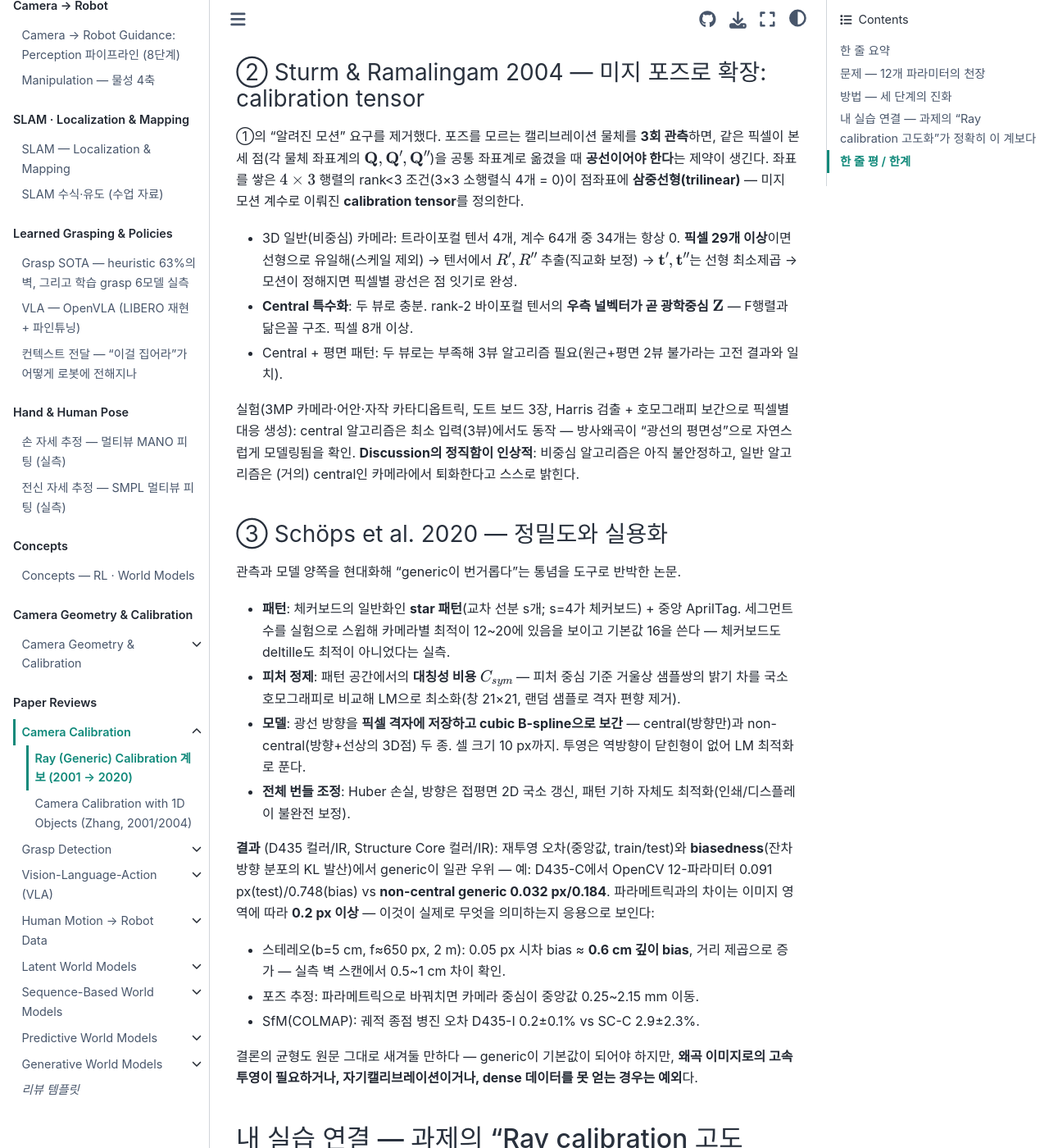
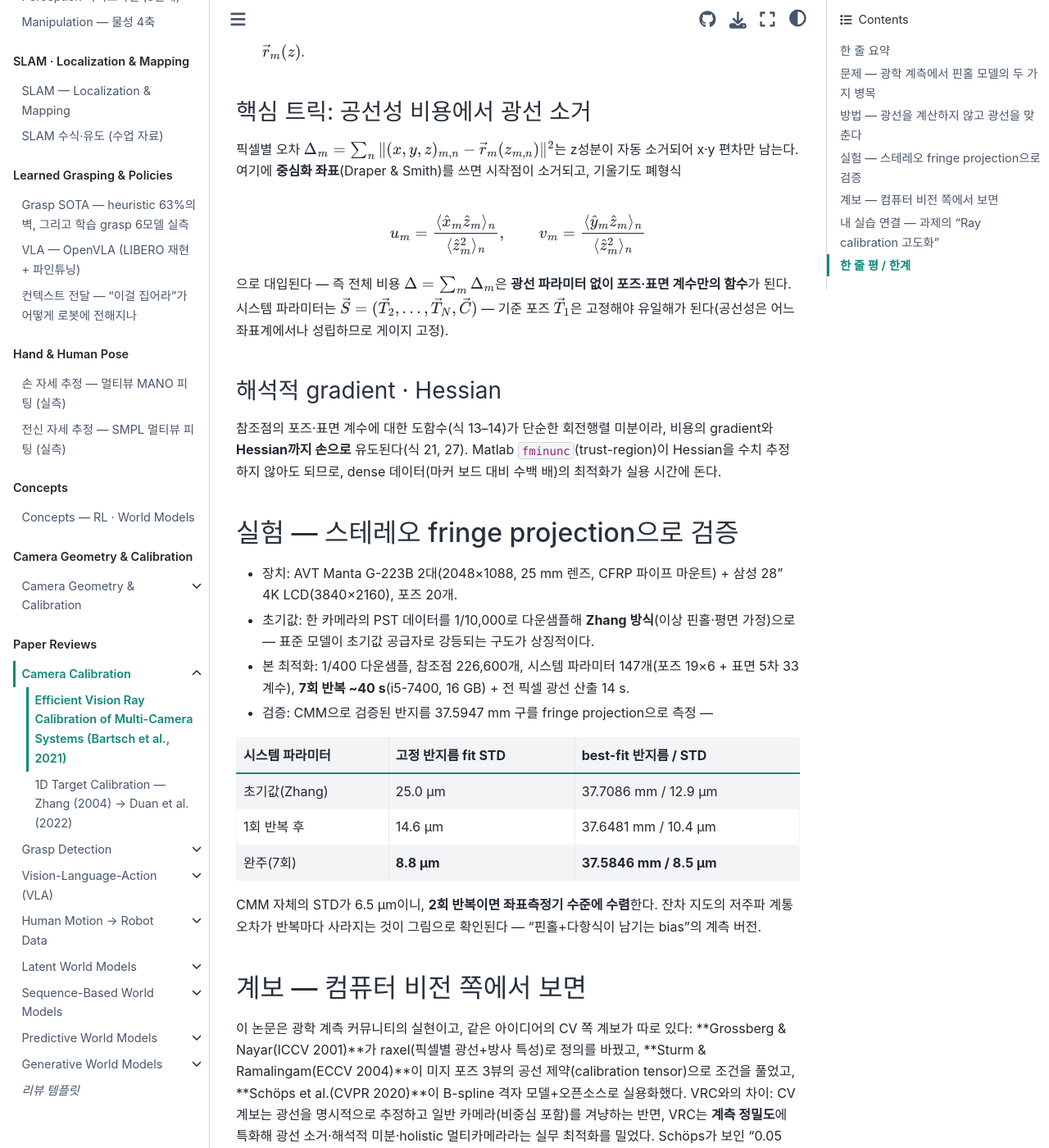
Before and after one commit to DoHyun468/robotics-study, a Jupyter Book: the page built from reviews/ray-calibration.md, in a window 1280 px wide and 1400 px high, scrolled down 1666 px. Shown: the whole window at 82% size. Built offline with Jupyter Book 1.0.4 settings and Sphinx 7.4.7 and the Sphinx Book theme 1.1.4, drawn with Linux system fonts in a browser that asks for light colours; some of the changed text lies outside the part shown.

Commit message:
리뷰 정정 — 실제 참고 논문(OE)으로 재작성: Bartsch 2021 VRC · Duan 2022 CDCA (원문 PDF 직접 검토)
- ray: Bartsch et al. OE 29(11) 2021 중심 재작성 — PST dense 참조점, 광선 소거 공선성 비용, 해석적 grad/Hessian(fminunc 40s), LCD 표면 다항식(평탄도 1mm), holistic 스테레오, 구 검증 25.0→8.8µm(CMM 6.5µm 수렴). 기존 CV 계보(G&N/S&R/Schöps)는 맥락 문단으로 강등
- 1d: Zhang 2004(존재 정리, 기존 원문 검토 유지) + Duan et al. OE 30(20) 2022 — '왜곡만 벗기면 폐형해로 충분' 관점, HBLA 1D homography, 최적 가중, 프레임별 T^j 지적, 순환(CDCA), 실측 40장↑ 0.1%(2D 필적)
- 허브·vision/index 문구 동기화

```diff
--- a/reviews/ray-calibration.md
+++ b/reviews/ray-calibration.md
@@ -1,69 +1,78 @@
-# Ray (Generic) Calibration 계보 (2001 → 2020)
+# Efficient Vision Ray Calibration of Multi-Camera Systems (Bartsch et al., 2021)
 
-*파라메트릭 카메라 모델의 가정을 버리고, 픽셀 하나하나의 광선을 직접 측정한다 — 세 편의 원문을 직접 읽고 정리*
+*LCD 위상 시프트로 픽셀별 광선을 재고, 스테레오 리그를 통째로 하나의 광선장으로 캘리브레이션한다 — 과제의 "ray calibration"이 딛고 선 논문. 원문을 직접 읽고 정리*
 
-Grossberg & Nayar, *A General Imaging Model and a Method for Finding its Parameters*, ICCV 2001 ([PDF](https://cave.cs.columbia.edu/old/publications/pdfs/Grossberg_ICCV01.pdf)) → Sturm & Ramalingam, *A Generic Concept for Camera Calibration*, ECCV 2004 ([HAL](https://inria.hal.science/inria-00524411)) → Schöps, Larsson, Pollefeys, Sattler, *Why Having 10,000 Parameters in Your Camera Model Is Better Than Twelve*, CVPR 2020 ([arXiv 1912.02908](https://arxiv.org/abs/1912.02908), [코드](https://github.com/puzzlepaint/camera_calibration)).
+Jonas Bartsch, Yann Sperling, Ralf B. Bergmann (BIAS — Bremer Institut für angewandte Strahltechnik), *Efficient vision ray calibration of multi-camera systems*, Optics Express 29(11):17125, 2021. ([DOI](https://doi.org/10.1364/OE.424337), open access)
 
 ![ray model](../_static/vision/fig_ray.svg)
 
 ## 한 줄 요약
 
-> 카메라를 "핀홀 + 왜곡 다항식"이라는 소수 파라미터 모델로 근사하는 대신 **픽셀→광선 대응의 집합**으로 정의하고, 알려진 패턴과의 dense 대응으로 광선들을 직접 추정한다 — 파라메트릭 모델이 남기는 **체계적(bias) 잔차**가 원리적으로 사라진다.
+> LCD에 위상 시프트 사인 무늬(PST)를 띄워 **센서 픽셀마다 연속 공간 코드의 참조점**을 얻고, "한 픽셀이 여러 포즈에서 본 참조점들은 그 픽셀의 vision ray 위에 공선"이라는 조건만으로 시스템 전체를 최적화한다 — 광선을 명시적으로 계산하지 않는 비용함수와 **해석적 gradient·Hessian**으로 계산량을 잡았고, 카메라 두 대를 **한 대처럼(holistic)** 캘리브레이션해 상대 자세 추정 단계 자체를 없앴다.
 
-## 문제 — 12개 파라미터의 천장
+## 문제 — 광학 계측에서 핀홀 모델의 두 가지 병목
 
-표준 모델의 전제는 두 가지다: 모든 광선이 한 점을 지난다(central), 왜곡은 저차 다항식으로 충분하다. 그러나 원문들이 지적하는 현실은:
+Fringe projection(FPT)·deflectometry(PMD) 같은 광학 계측은 절대 형상을 삼각측량으로 재기 때문에 정확도가 **캘리브레이션 품질에 직결**된다. 원문이 짚는 표준(photogrammetric, 핀홀+다항 왜곡) 모델의 한계:
 
-- **비원근(non-perspective) 시스템의 존재** (G&N §1) — 곡면 미러 카타디옵트릭, 광각 디옵트릭, 카메라 클러스터, 복안(compound) 카메라. 이들은 단일 유효 시점이 없거나(diacaustic), 시점이 궤적을 이룬다.
-- **파라메트릭 잔차는 랜덤이 아니라 패턴이다** (Schöps Fig.1·7) — 휴대폰·산업 카메라 같은 "거의 핀홀"에서도 12-파라미터 모델의 재투영 잔차 방향을 시각화하면 뚜렷한 공간 구조가 남는다. 평균 RMS가 작아 보여도 **평균으로 지워지지 않는 bias**라서, 다운스트림(스테레오·포즈·SLAM)에 그대로 전파된다.
+1. 마커 보드의 코너 수십 개로는 **국소적으로 강한 왜곡**(저공간주파수 이상의 성분)을 못 잡는다. "모든 광선이 한 점을 지난다"는 가정 자체가 피할 수 있는 근사이고, 어안 등에서는 아예 부적용.
+2. 멀티카메라면 개별 캘리브레이션에 더해 **상대 위치·자세 추정**이 별도로 필요하다.
 
-## 방법 — 세 단계의 진화
+Vision Ray Calibration(VRC)은 둘을 한 번에 푼다 — 픽셀별 독립 광선에는 모델 가정이 없고, 픽셀이 어느 카메라 소속인지 구분할 필요가 없으므로 **여러 카메라 = 하나의 이미징 시스템**이 된다. 이 논문의 기여는 VRC의 개념이 아니라(선행 연구 존재) **명시적 수식화와 계산 효율** — "문헌에 VRC 계산의 명시적 기술이 없다"는 갭을 메운다.
 
-### ① Grossberg & Nayar 2001 — 정의를 바꾸다: raxel
+## 방법 — 광선을 계산하지 않고 광선을 맞춘다
 
-이미징 시스템을 블랙박스로 보고, 최소 단위를 **raxel**(ray + pixel)로 정의한다. raxel은 위치 $\mathbf{p}$·방향 $\mathbf{q}$의 기하 파라미터에 더해 픽셀별 초점(장·단축 $f_a, f_b$와 방향 $\psi$ — 점퍼짐을 타원 가우시안으로 모델), 방사 응답 $g$, fall-off $h$까지 갖는다. 광선들을 놓을 자리로는 **caustic**(광선 다발의 포락면 — $(x,y,r)\to(X,Y,Z)$ 좌표 변환의 야코비안이 특이해지는 궤적)을 제안한다. 원근 카메라의 caustic은 한 점(투영중심)으로 퇴화한다 — "핀홀은 generic 모델의 특수해"라는 관점.
+### 관측: LCD 위상 시프트가 주는 dense 참조점
 
-**캘리브레이션**: 알려진 간격 $\Delta z$만큼 떨어진 **두 평면** 위의 대응점을 픽셀마다 얻으면, 두 3D 점을 잇는 직선이 그 픽셀의 광선이다. 실험에서는 노트북 LCD(14.5", 1024×768)를 이동 스테이지로 60 mm 평행이동시키며 **평면당 이진 gray-coding 약 20장**(메가픽셀 디스플레이 기준 $\log N$장) + 균일 밝기 17장(방사 보정)으로 총 ~60장을 촬영했다. 검증은 포물면 미러 카타디옵트릭(외경 100 mm)과 일반 원근 카메라 — 복원된 caustic이 각각 이론 곡면과 점 클러스터로 나왔다.
+포즈 $n$마다 LCD에 위상 시프트 사인 무늬를 띄우면, 각 센서 픽셀 $m$이 바라보는 **LCD 표면 위 좌표** $(x^l_{m,n}, y^l_{m,n})$가 연속 공간 코드로 나온다 — 마커 코너 수십 개가 아니라 **픽셀 수만큼의 참조점**. LCD의 z는 표면 다항식 $z^l = \sum c_{pq}(x^l)^p(y^l)^q$로 둔다. **LCD 평탄도 오차가 ~1 mm급이라 평면 가정은 계측 정확도를 갉아먹는다**는 것이 명시된 동기 — 타깃의 형상까지 미지수로 넣는다.
 
-한계(원문 명시): 이 2평면 방식은 시야가 제한되거나 회전 대칭인 시스템용이고, **평면의 위치(모션)를 알아야 한다**.
+### 파라미터화
 
-### ② Sturm & Ramalingam 2004 — 미지 포즈로 확장: calibration tensor
+- 포즈 $\vec T_n$ = 회전 3 + 병진 3 (측정마다), 표면 계수 $\vec C$.
+- 픽셀 $m$의 vision ray는 $z=0$ 평면 시작점 $(x_{m,0}, y_{m,0})$ + 기울기 $(u_m, v_m)$의 4파라미터 직선 $\vec r_m(z)$.
 
-①의 "알려진 모션" 요구를 제거했다. 포즈를 모르는 캘리브레이션 물체를 **3회 관측**하면, 같은 픽셀이 본 세 점(각 물체 좌표계의 $\mathbf{Q}, \mathbf{Q}', \mathbf{Q}''$)을 공통 좌표계로 옮겼을 때 **공선이어야 한다**는 제약이 생긴다. 좌표를 쌓은 $4\times3$ 행렬의 rank<3 조건(3×3 소행렬식 4개 = 0)이 점좌표에 **삼중선형(trilinear)** — 미지 모션 계수로 이뤄진 **calibration tensor**를 정의한다.
+### 핵심 트릭: 공선성 비용에서 광선 소거
 
-- 3D 일반(비중심) 카메라: 트라이포컬 텐서 4개, 계수 64개 중 34개는 항상 0. **픽셀 29개 이상**이면 선형으로 유일해(스케일 제외) → 텐서에서 $R', R''$ 추출(직교화 보정) → $\mathbf{t}', \mathbf{t}''$는 선형 최소제곱 → 모션이 정해지면 픽셀별 광선은 점 잇기로 완성.
-- **Central 특수화**: 두 뷰로 충분. rank-2 바이포컬 텐서의 **우측 널벡터가 곧 광학중심** $\mathbf{Z}$ — F행렬과 닮은꼴 구조. 픽셀 8개 이상.
-- Central + 평면 패턴: 두 뷰로는 부족해 3뷰 알고리즘 필요(원근+평면 2뷰 불가라는 고전 결과와 일치).
+픽셀별 오차 $\Delta_m = \sum_n \|(x,y,z)_{m,n} - \vec r_m(z_{m,n})\|^2$는 z성분이 자동 소거되어 x·y 편차만 남는다. 여기에 **중심화 좌표**(Draper & Smith)를 쓰면 시작점이 소거되고, 기울기도 폐형식
 
-실험(3MP 카메라·어안·자작 카타디옵트릭, 도트 보드 3장, Harris 검출 + 호모그래피 보간으로 픽셀별 대응 생성): central 알고리즘은 최소 입력(3뷰)에서도 동작 — 방사왜곡이 "광선의 평면성"으로 자연스럽게 모델링됨을 확인. **Discussion의 정직함이 인상적**: 비중심 알고리즘은 아직 불안정하고, 일반 알고리즘은 (거의) central인 카메라에서 퇴화한다고 스스로 밝힌다.
+$$ u_m = \frac{\langle \hat x_m \hat z_m \rangle_n}{\langle \hat z_m^2 \rangle_n}, \qquad
+v_m = \frac{\langle \hat y_m \hat z_m \rangle_n}{\langle \hat z_m^2 \rangle_n} $$
 
-### ③ Schöps et al. 2020 — 정밀도와 실용화
+으로 대입된다 — 즉 전체 비용 $\Delta = \sum_m \Delta_m$은 **광선 파라미터 없이 포즈·표면 계수만의 함수**가 된다. 시스템 파라미터는 $\vec S = (\vec T_2, \dots, \vec T_N, \vec C)$ — 기준 포즈 $\vec T_1$은 고정해야 유일해가 된다(공선성은 어느 좌표계에서나 성립하므로 게이지 고정).
 
-관측과 모델 양쪽을 현대화해 "generic이 번거롭다"는 통념을 도구로 반박한 논문.
+### 해석적 gradient · Hessian
 
-- **패턴**: 체커보드의 일반화인 **star 패턴**(교차 선분 s개; s=4가 체커보드) + 중앙 AprilTag. 세그먼트 수를 실험으로 스윕해 카메라별 최적이 12~20에 있음을 보이고 기본값 16을 쓴다 — 체커보드도 deltille도 최적이 아니었다는 실측.
-- **피처 정제**: 패턴 공간에서의 **대칭성 비용** $C_{sym}$ — 피처 중심 기준 거울상 샘플쌍의 밝기 차를 국소 호모그래피로 비교해 LM으로 최소화(창 21×21, 랜덤 샘플로 격자 편향 제거).
-- **모델**: 광선 방향을 **픽셀 격자에 저장하고 cubic B-spline으로 보간** — central(방향만)과 non-central(방향+선상의 3D점) 두 종. 셀 크기 10 px까지. 투영은 역방향이 닫힌형이 없어 LM 최적화로 푼다.
-- **전체 번들 조정**: Huber 손실, 방향은 접평면 2D 국소 갱신, 패턴 기하 자체도 최적화(인쇄/디스플레이 불완전 보정).
+참조점의 포즈·표면 계수에 대한 도함수(식 13–14)가 단순한 회전행렬 미분이라, 비용의 gradient와 **Hessian까지 손으로** 유도된다(식 21, 27). Matlab `fminunc`(trust-region)이 Hessian을 수치 추정하지 않아도 되므로, dense 데이터(마커 보드 대비 수백 배)의 최적화가 실용 시간에 돈다.
 
-**결과** (D435 컬러/IR, Structure Core 컬러/IR): 재투영 오차(중앙값, train/test)와 **biasedness**(잔차 방향 분포의 KL 발산)에서 generic이 일관 우위 — 예: D435-C에서 OpenCV 12-파라미터 0.091 px(test)/0.748(bias) vs **non-central generic 0.032 px/0.184**. 파라메트릭과의 차이는 이미지 영역에 따라 **0.2 px 이상** — 이것이 실제로 무엇을 의미하는지 응용으로 보인다:
+## 실험 — 스테레오 fringe projection으로 검증
 
-- 스테레오(b=5 cm, f≈650 px, 2 m): 0.05 px 시차 bias ≈ **0.6 cm 깊이 bias**, 거리 제곱으로 증가 — 실측 벽 스캔에서 0.5~1 cm 차이 확인.
-- 포즈 추정: 파라메트릭으로 바꿔치면 카메라 중심이 중앙값 0.25~2.15 mm 이동.
-- SfM(COLMAP): 궤적 종점 병진 오차 D435-I 0.2±0.1% vs SC-C 2.9±2.3%.
+- 장치: AVT Manta G-223B 2대(2048×1088, 25 mm 렌즈, CFRP 파이프 마운트) + 삼성 28" 4K LCD(3840×2160), 포즈 20개.
+- 초기값: 한 카메라의 PST 데이터를 1/10,000로 다운샘플해 **Zhang 방식**(이상 핀홀·평면 가정)으로 — 표준 모델이 초기값 공급자로 강등되는 구도가 상징적이다.
+- 본 최적화: 1/400 다운샘플, 참조점 226,600개, 시스템 파라미터 147개(포즈 19×6 + 표면 5차 33계수), **7회 반복 ~40 s**(i5-7400, 16 GB) + 전 픽셀 광선 산출 14 s.
+- 검증: CMM으로 검증된 반지름 37.5947 mm 구를 fringe projection으로 측정 —
 
-결론의 균형도 원문 그대로 새겨둘 만하다 — generic이 기본값이 되어야 하지만, **왜곡 이미지로의 고속 투영이 필요하거나, 자기캘리브레이션이거나, dense 데이터를 못 얻는 경우는 예외**다.
+| 시스템 파라미터 | 고정 반지름 fit STD | best-fit 반지름 / STD |
+|---|---|---|
+| 초기값(Zhang) | 25.0 µm | 37.7086 mm / 12.9 µm |
+| 1회 반복 후 | 14.6 µm | 37.6481 mm / 10.4 µm |
+| 완주(7회) | **8.8 µm** | **37.5846 mm / 8.5 µm** |
 
-## 내 실습 연결 — 과제의 "Ray calibration 고도화"가 정확히 이 계보다
+CMM 자체의 STD가 6.5 µm이니, **2회 반복이면 좌표측정기 수준에 수렴**한다. 잔차 지도의 저주파 계통 오차가 반복마다 사라지는 것이 그림으로 확인된다 — "핀홀+다항식이 남기는 bias"의 계측 버전.
 
-선체블록 계측 과제에서 내부 파라미터를 모니터 패턴 촬영(실험실 24장)으로 추정한 것은 ①의 디스플레이 기반 dense 대응 + ③의 정밀 피처 사상과 같은 발상이다.
+## 계보 — 컴퓨터 비전 쪽에서 보면
 
-1. 계측 목표가 **수 mm @ W.D 최대 17 m** — Schöps의 스테레오 예시가 보여주듯 픽셀 bias는 거리 제곱으로 증폭되는, 평균으로 안 지워지는 오차다.
-2. 디스플레이는 코너 몇십 개가 아니라 **픽셀 단위 dense 대응**을 준다 — 체커보드 수십 장으로는 못 얻는 관측 밀도.
-3. 결과: 3차 현장 계측 평균 2.46 mm — 내부 캘리브레이션 품질이 받쳐준 수치다.
+이 논문은 광학 계측 커뮤니티의 실현이고, 같은 아이디어의 CV 쪽 계보가 따로 있다: **Grossberg & Nayar(ICCV 2001)**가 raxel(픽셀별 광선+방사 특성)로 정의를 바꿨고, **Sturm & Ramalingam(ECCV 2004)**이 미지 포즈 3뷰의 공선 제약(calibration tensor)으로 조건을 풀었고, **Schöps et al.(CVPR 2020)**이 B-spline 격자 모델+오픈소스로 실용화했다. VRC와의 차이: CV 계보는 광선을 명시적으로 추정하고 일반 카메라(비중심 포함)를 겨냥하는 반면, VRC는 **계측 정밀도**에 특화해 광선 소거·해석적 미분·holistic 멀티카메라라는 실무 최적화를 밀었다. Schöps가 보인 "0.05 px bias → 2 m에서 0.6 cm 깊이 오차" 논리는 VRC가 왜 계측에서 이기는지의 정량 근거로 그대로 통한다.
 
-면접식 한 줄: **"핀홀+왜곡은 '모델'이고, ray calibration은 '측정'이다. 정밀 계측에서는 가정을 줄이고 관측으로 대체하는 쪽이 이긴다."**
+## 내 실습 연결 — 과제의 "Ray calibration 고도화"
+
+선체블록 계측 과제의 내부 캘리브레이션(실험실 24장, 모니터 패턴)이 정확히 이 방식이다:
+
+1. 목표가 **수 mm @ W.D 최대 17 m** — 픽셀 bias가 거리에 비례해 증폭되는 조건이라, 다항식 잔차의 공간 패턴을 그대로 둘 수 없었다.
+2. LCD 위상 시프트는 코너 수십 개가 아니라 **픽셀 단위 dense 대응**을 준다 — 관측 밀도가 모델 자유도를 받쳐준다.
+3. 스테레오 리그의 **상대 자세가 광선장에 암묵 포함**된다는 holistic 성질은 삼각측량 계측에서 특히 유리 — 별도 스테레오 캘리브레이션 오차가 낄 자리가 없다.
+4. 결과: 3차 현장 계측 평균 2.46 mm — 내부 캘리브레이션 품질이 받쳐준 수치다.
+
+면접식 한 줄: **"핀홀+왜곡은 '모델'이고 ray calibration은 '측정'이다 — 그리고 멀티카메라를 한 광선장으로 보면 스테레오 상대 자세라는 오차원 자체가 사라진다."**
 
 ## 한 줄 평 / 한계
 
-20년에 걸친 사고의 순서가 아름답다 — ①이 *정의*를 바꾸고(caustic 위의 raxel), ②가 *조건*을 풀고(미지 포즈, 텐서 선형해), ③이 *도구*로 만들었다(패턴·피처·오픈소스). 대가는 일관된다: 파라미터가 많아진 만큼 **dense한 관측이 전제**이고, 관측 안 된 영역으로 외삽할 수 없으며, 투영이 느려진다. 파라메트릭(적은 데이터·외삽·속도)과 generic(무편향·데이터 탐욕) 사이에서 위치를 정하는 건 결국 응용의 정밀도 요구다 — 로봇 근거리 인지라면 Brown으로 충분하고, 원거리 정밀 계측이라면 generic이 답이었다.
+"VRC를 처음 제안"이 아니라 "VRC를 **명시적으로 쓰고 빠르게 만든**" 논문이라는 점이 실무자에게 오히려 가치다 — 수식이 구현 가능한 수준으로 전부 적혀 있다. 한계도 원문이 정직하다: photogrammetric 대비 정량 비교는 미완(holistic 핀홀 알고리즘이 없어서), 디스플레이 의존이라 타깃 품질(표면 다항식 차수 선택 포함)이 새 변수로 들어온다. 그리고 광선장은 외삽이 안 되므로 시야 밖·미관측 영역은 여전히 모른다 — generic 계열의 공통 대가.
--- a/vision/index.md
+++ b/vision/index.md
@@ -21,8 +21,8 @@
 
 ## 논문 리뷰 (Paper Reviews 파트)
 
-- [Ray(Generic) Calibration 계보](../reviews/ray-calibration.md) — Grossberg & Nayar 2001 → Sturm & Ramalingam 2004 → Schöps et al. CVPR 2020. **"모델 가정을 관측으로 대체한다"** — 석사 과제에서 모니터 기반 ray calibration으로 내부 파라미터를 고도화한 이유.
-- [1D 타깃 캘리브레이션](../reviews/1d-calibration.md) — Zhang, TPAMI 2004. 현장에서 화이트보드 대신 막대 하나로 외부 캘리브레이션이 가능한 이론적 근거.
+- [Vision Ray Calibration](../reviews/ray-calibration.md) — Bartsch et al., Optics Express 2021. LCD 위상 시프트로 픽셀별 광선을 재고 **멀티카메라를 하나의 광선장으로** — 과제의 ray calibration이 딛고 선 논문. (+ CV 쪽 계보: Grossberg & Nayar · Sturm & Ramalingam · Schöps)
+- [1D 타깃 캘리브레이션](../reviews/1d-calibration.md) — Zhang TPAMI 2004(존재 정리) + Duan et al., Optics Express 2022(순환 왜곡 보정으로 0.1% 정밀도). 현장에서 막대 하나로 캘리브레이션이 가능한 근거와 실현.
 
 ## 이 시리즈가 닿는 곳
 
```
Also changed, not shown: reviews/1d-calibration.md (+50 -38 lines), reviews/calibration.md (+4 -4 lines).
